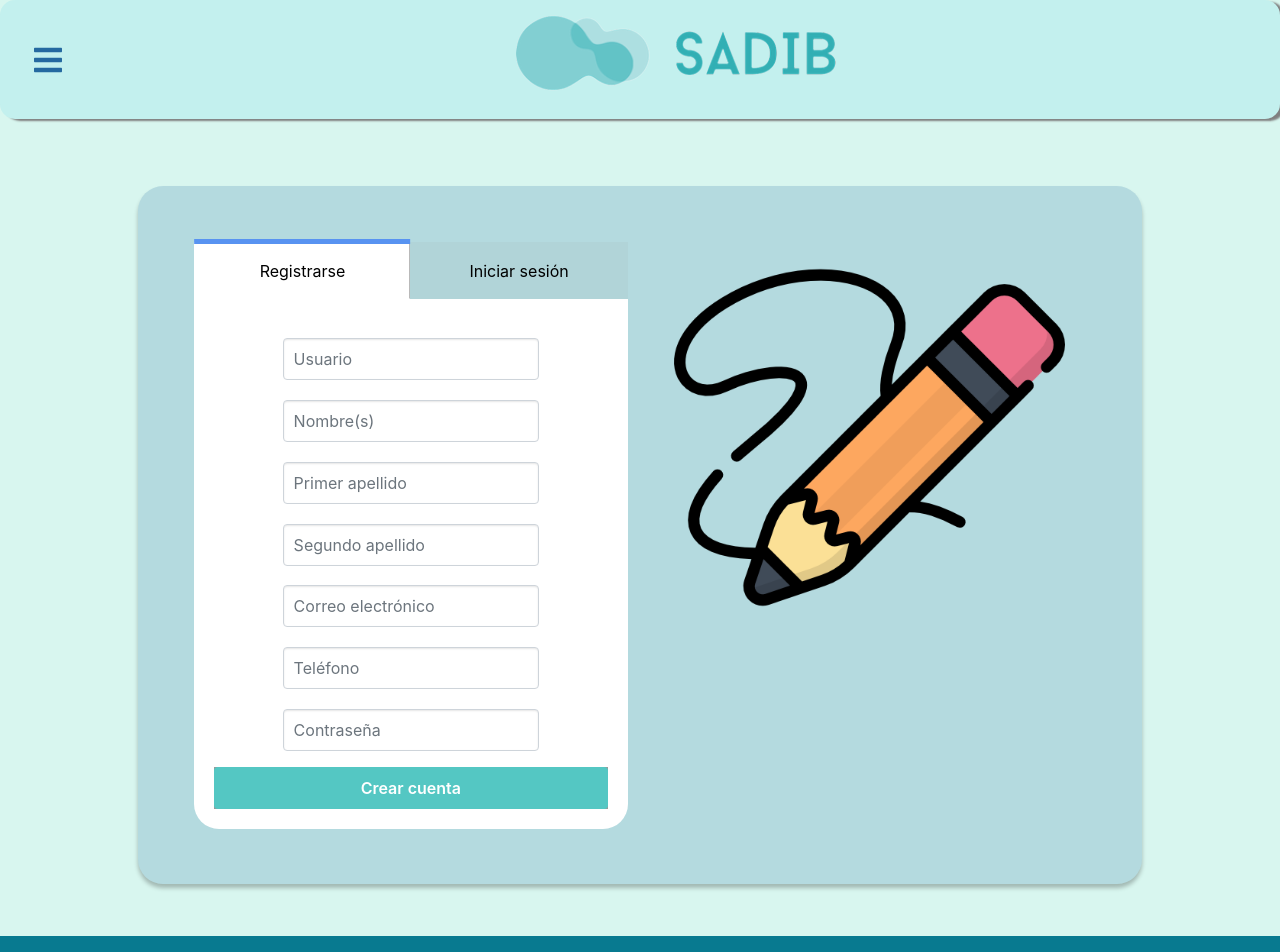
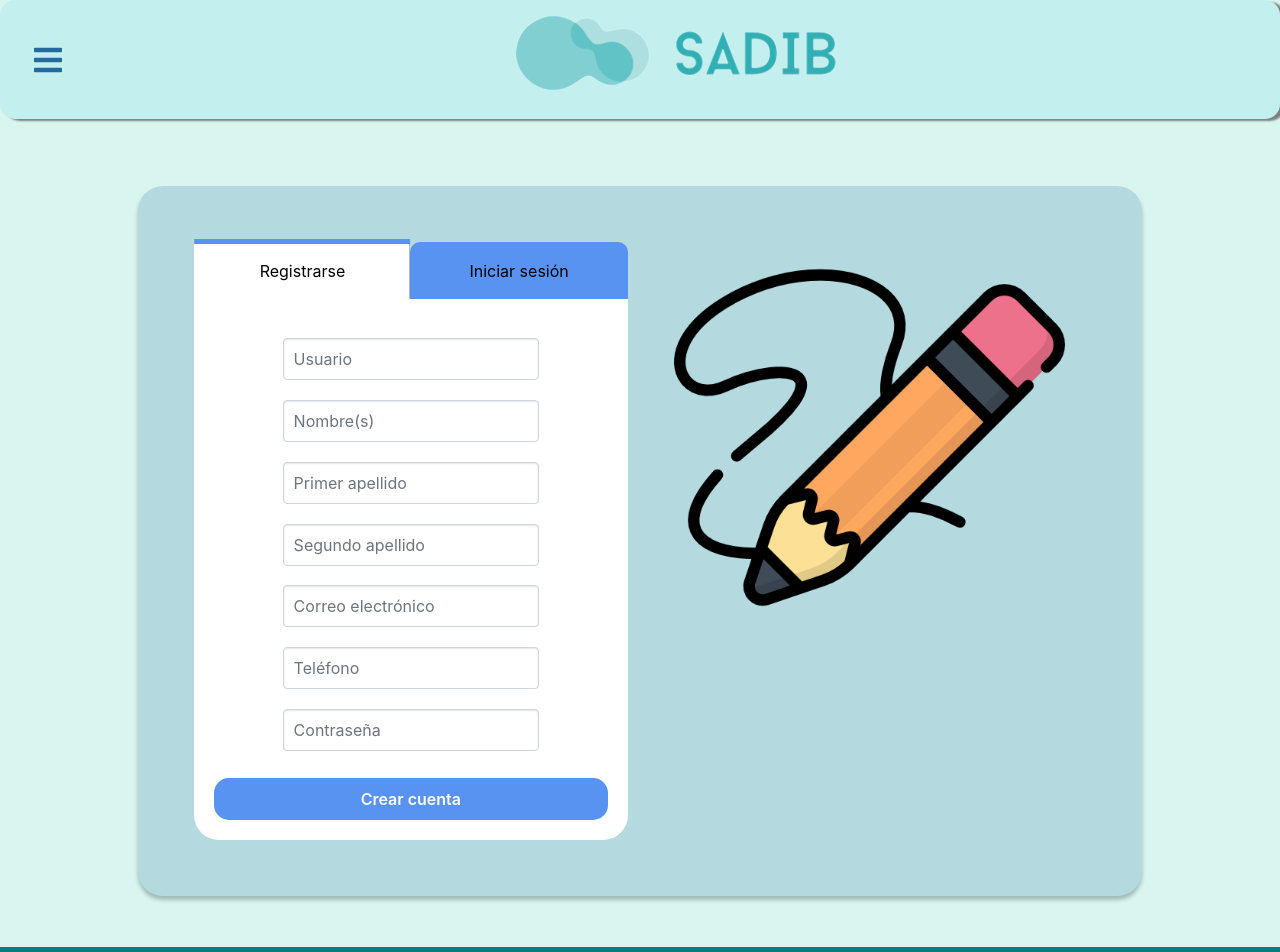
Before and after one commit to Starsonic100/SADIB, a React (Create React App) app: page /SignUp-LogIn in a window 1280 px wide. Shown: the top 952 px of the page. Built offline with nearby package versions, Linux system fonts and the light colour scheme.

Commit message:
Correción footer

```diff
--- a/src/components/SignUp-LogIn/cliente/SignUp-LogIn.js
+++ b/src/components/SignUp-LogIn/cliente/SignUp-LogIn.js
@@ -103,7 +103,7 @@ function Registro(){
                                             {errors.contrasenia && <h6 class="error">{errors.contrasenia}</h6>}
                                         </div>
                                     </div>
-                                    <div class="text-center ">
+                                    <div align="center">
                                         <button type="submit" class=" btn btn-block send-button tx-tfm" onClick={registro}>Crear cuenta</button>
                                     </div>
                                 </div>
@@ -121,7 +121,7 @@ function Registro(){
                                             <input type="password" class="form-control my-input" placeholder="Contraseña" onChange={(e) => {setContrasenial(e.target.value);}}/>
                                         </div>
                                     </div>
-                                    <div class="text-center ">
+                                    <div align="center">
                                         <button type="submit" class="btn btn-block send-button tx-tfm" onClick={login}>Iniciar sesión</button>
                                     </div>
                                 </div>
--- a/src/components/css/footer.css
+++ b/src/components/css/footer.css
@@ -1,6 +1,7 @@
 .text-center{
     position: relative;
     background-color: rgba(0, 0, 0, 0.4);
+    /*background-color: transparent;*/
     margin-top: 4%;
     width: 100%;
     height: auto;
--- a/src/components/css/sign-log.css
+++ b/src/components/css/sign-log.css
@@ -48,13 +48,14 @@ h6.error{
     padding: 15px;
     text-align: center;
     width: 50%;
-background: rgba(128, 128, 128, 0.075);
+    background: rgb(88, 147, 241);
     cursor: pointer;
     border-bottom: 1px solid rgba(0, 0, 0, 0.274);
     box-sizing: content-box;
     position: relative;
     outline: none;
     border-color: transparent;
+    border-radius: 10px 10px 0px 0px ;
 }
 
 .tabs:not(:last-child){
@@ -63,8 +64,8 @@ border-right: 1px solid rgba(0, 0, 0, 0.274);
 
 .active-tabs  {
     background: white;
-border-bottom: 1px solid transparent;
     border-color: transparent;
+    border-radius: 0px;
 }
 
 .active-tabs::before {
@@ -118,11 +119,13 @@ display: block;
 }
 
 .send-button{
-    background: #54C7C3;
+    background: rgb(88, 147, 241);;
     width:100%;
     font-weight: 600;
     color:#fff;
     padding: 8px 25px;
+    border-radius: 15px;
+    margin-top: 5%;
 }
 
 input[type=number]::-webkit-inner-spin-button,
```
Lines whose indentation alone changed are shown as unchanged.
